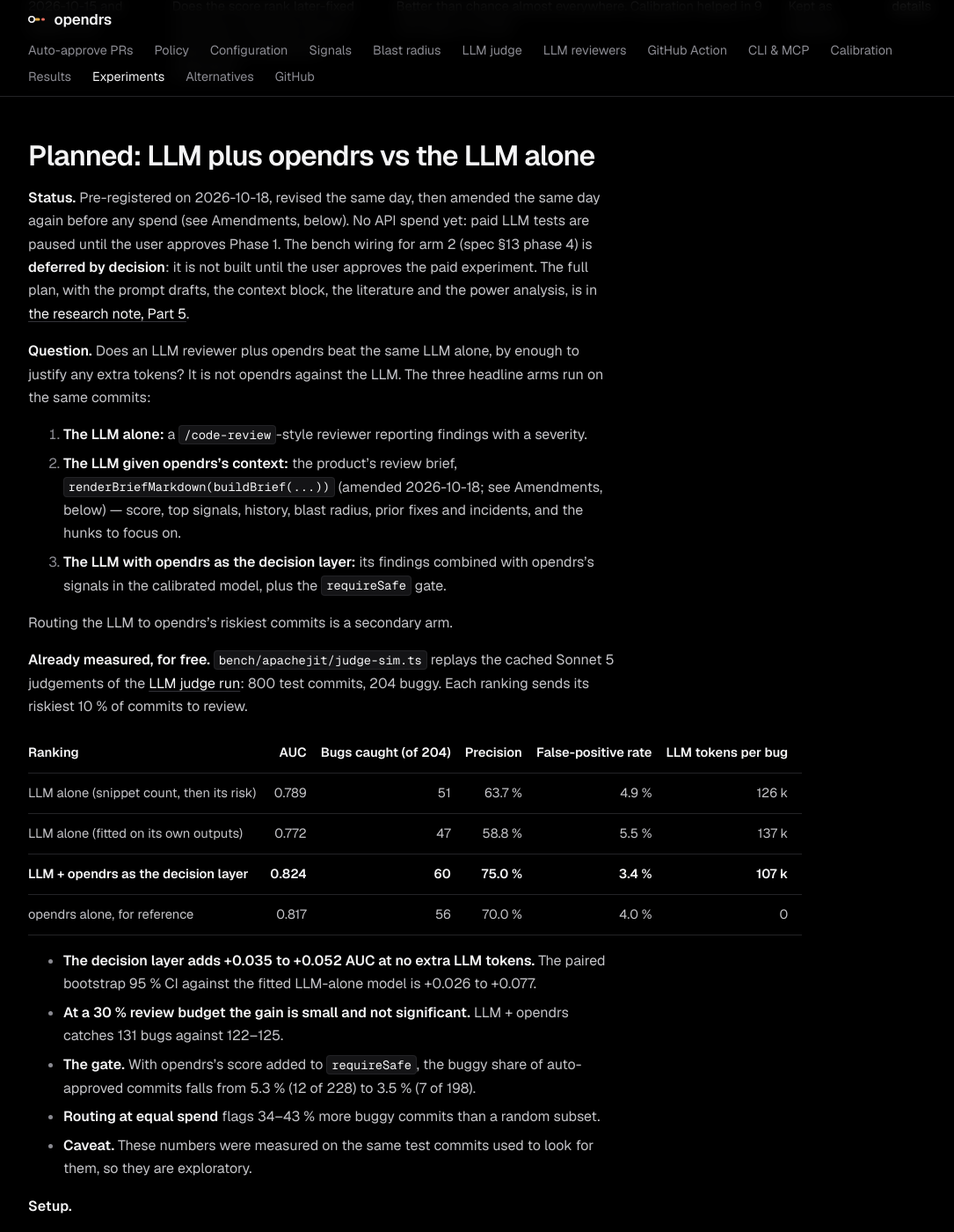
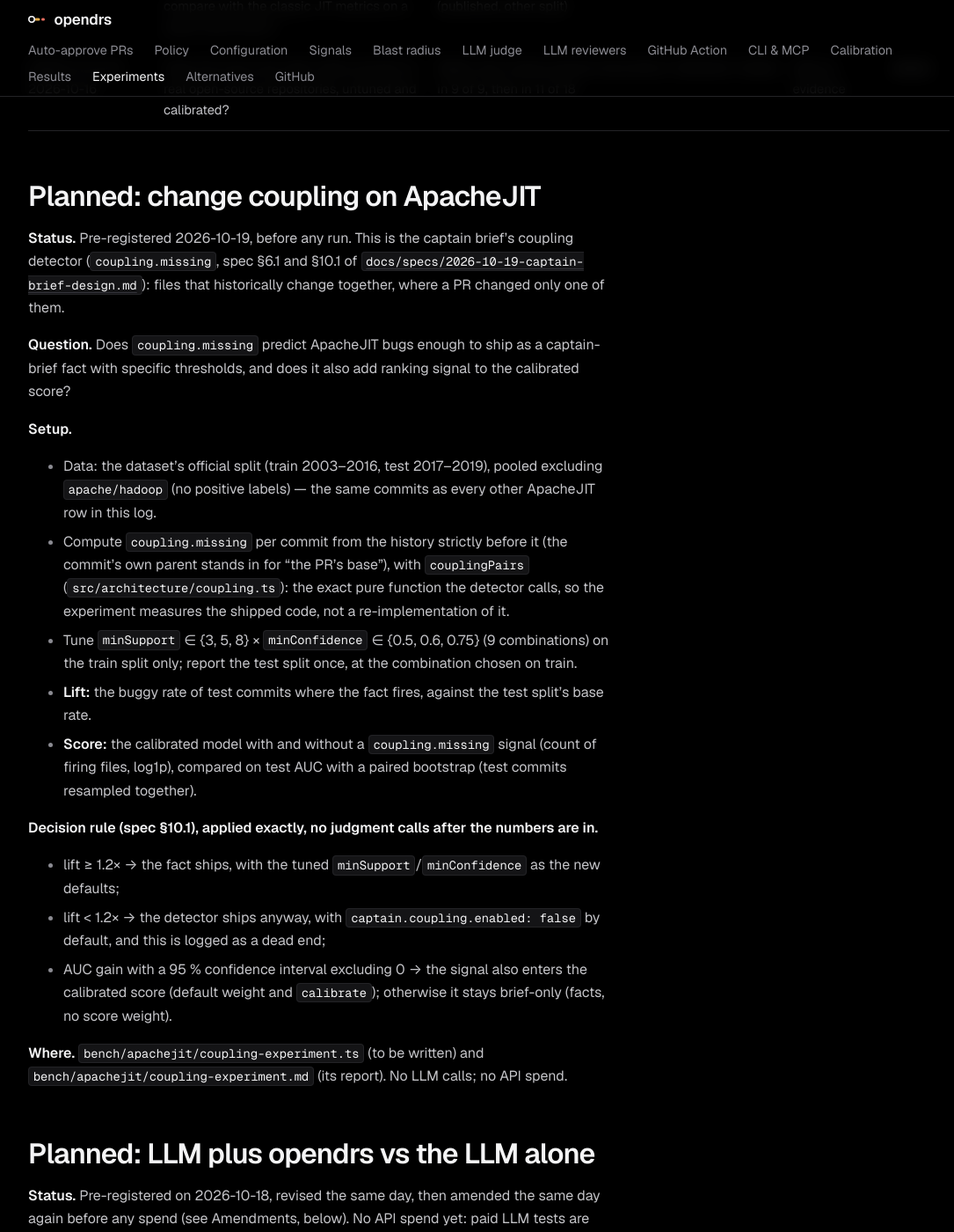
Before and after one commit to actions-marketplace-validations/error-path_opendrs, a Jekyll site: the page built from docs/experiments.md, in a window 1280 px wide and 1400 px high, scrolled down 1234 px. Shown: the whole window at 88% size, without its empty margins (84-1169 px from the left). Built offline with Jekyll 4.4.1, drawn with Linux system fonts in a browser that asks for light colours; some of the changed text lies outside the part shown.

Commit message:
docs(experiments): pre-register the change-coupling experiment
Question, setup and the spec §10.1 decision rule, before any run: lift
and AUC-gain thresholds that decide captain.coupling.enabled, its tuned
defaults, and whether coupling.missing also enters the calibrated score.

Co-Authored-By: Claude Sonnet 5 <noreply@anthropic.com>

```diff
--- a/docs/experiments.md
+++ b/docs/experiments.md
@@ -17,6 +17,7 @@ commits in the riskiest X % of commits. How to read the metrics is in
 
 | Date | Question | Result | Verdict | Details |
 |---|---|---|---|---|
+| Planned (pre-registered 2026-10-19) | Does historical change coupling (`coupling.missing`) predict ApacheJIT bugs enough to ship, and should it also enter the score? | Not yet run | Planned | [details](#planned-change-coupling-on-apachejit) |
 | Planned (pre-registered 2026-10-18, amended 2026-10-18) | Does an LLM reviewer plus opendrs beat the LLM alone, by enough to justify the tokens? | Free simulation on cached judgements: with opendrs as the decision layer, AUC 0.772–0.789 → 0.824 at no extra LLM tokens. At a 10 % review budget, 60 bugs caught against 47–51, false-positive rate 3.4 % against 4.9–5.5 % | Planned, paused (no paid runs yet) | [details](#planned-llm-plus-opendrs-vs-the-llm-alone) |
 | 2026-10-18 | Does `calibrate`'s fit, not its features, explain the gap to the Kamei LR? | Yes. The saved weights never saw the newest 20 % of history. Refitting on all of it: AUC 0.819 → 0.823 (Kamei 0.821) | Merged | [details](#fit-experiment-and-the-calibrate-refit) |
 | 2026-10-18 | Do reviewer-checklist signals (concurrency, removed safety code, weakened tests) add ranking signal? | No. AUC 0.782 with and without, on 5 projects | Not merged | [details](#review-heuristic-signals) |
@@ -25,6 +26,41 @@ commits in the riskiest X % of commits. How to read the metrics is in
 | 2026-10-16 | Does a prompted LLM judge improve ranking, and is its `requireSafe` gate useful? | Ranking +0.015 to +0.022 AUC (within noise). Gate passes 28.5 % of commits at 5.3 % buggy (base rate 25.5 %) | Merged (opt-in) | [details](#structured-llm-judge-on-sampled-apachejit) |
 | 2026-10-16 | How do default and calibrated opendrs compare with the classic JIT metrics on a public benchmark? | Calibrated 0.819 vs Kamei 0.821 vs DRS-OSS 0.895 (published, other split) | Merged | [details](#apachejit-benchmark-baseline) |
 | 2026-10-15 and 2026-10-16 | Does the score rank later-fixed commits on real open-source repositories, untuned and calibrated? | Better than chance almost everywhere. Calibration helped in 9 of 9, then in 11 of 18 | Kept as evidence | [details](#public-repository-backtests) |
+
+## Planned: change coupling on ApacheJIT
+
+**Status.** Pre-registered 2026-10-19, before any run. This is the captain brief's coupling
+detector (`coupling.missing`, spec §6.1 and §10.1 of
+[`docs/specs/2026-10-19-captain-brief-design.md`](specs/2026-10-19-captain-brief-design.html)):
+files that historically change together, where a PR changed only one of them.
+
+**Question.** Does `coupling.missing` predict ApacheJIT bugs enough to ship as a captain-brief
+fact with specific thresholds, and does it also add ranking signal to the calibrated score?
+
+**Setup.**
+- Data: the dataset's official split (train 2003–2016, test 2017–2019), pooled excluding
+  `apache/hadoop` (no positive labels) — the same commits as every other ApacheJIT row in this
+  log.
+- Compute `coupling.missing` per commit from the history strictly before it (the commit's own
+  parent stands in for "the PR's base"), with `couplingPairs` (`src/architecture/coupling.ts`):
+  the exact pure function the detector calls, so the experiment measures the shipped code, not a
+  re-implementation of it.
+- Tune `minSupport` ∈ {3, 5, 8} × `minConfidence` ∈ {0.5, 0.6, 0.75} (9 combinations) on the train
+  split only; report the test split once, at the combination chosen on train.
+- **Lift:** the buggy rate of test commits where the fact fires, against the test split's base
+  rate.
+- **Score:** the calibrated model with and without a `coupling.missing` signal (count of firing
+  files, log1p), compared on test AUC with a paired bootstrap (test commits resampled together).
+
+**Decision rule (spec §10.1), applied exactly, no judgment calls after the numbers are in.**
+- lift ≥ 1.2× → the fact ships, with the tuned `minSupport`/`minConfidence` as the new defaults;
+- lift < 1.2× → the detector ships anyway, with `captain.coupling.enabled: false` by default, and
+  this is logged as a dead end;
+- AUC gain with a 95 % confidence interval excluding 0 → the signal also enters the calibrated
+  score (default weight and `calibrate`); otherwise it stays brief-only (facts, no score weight).
+
+**Where.** `bench/apachejit/coupling-experiment.ts` (to be written) and
+`bench/apachejit/coupling-experiment.md` (its report). No LLM calls; no API spend.
 
 ## Planned: LLM plus opendrs vs the LLM alone
 
```
